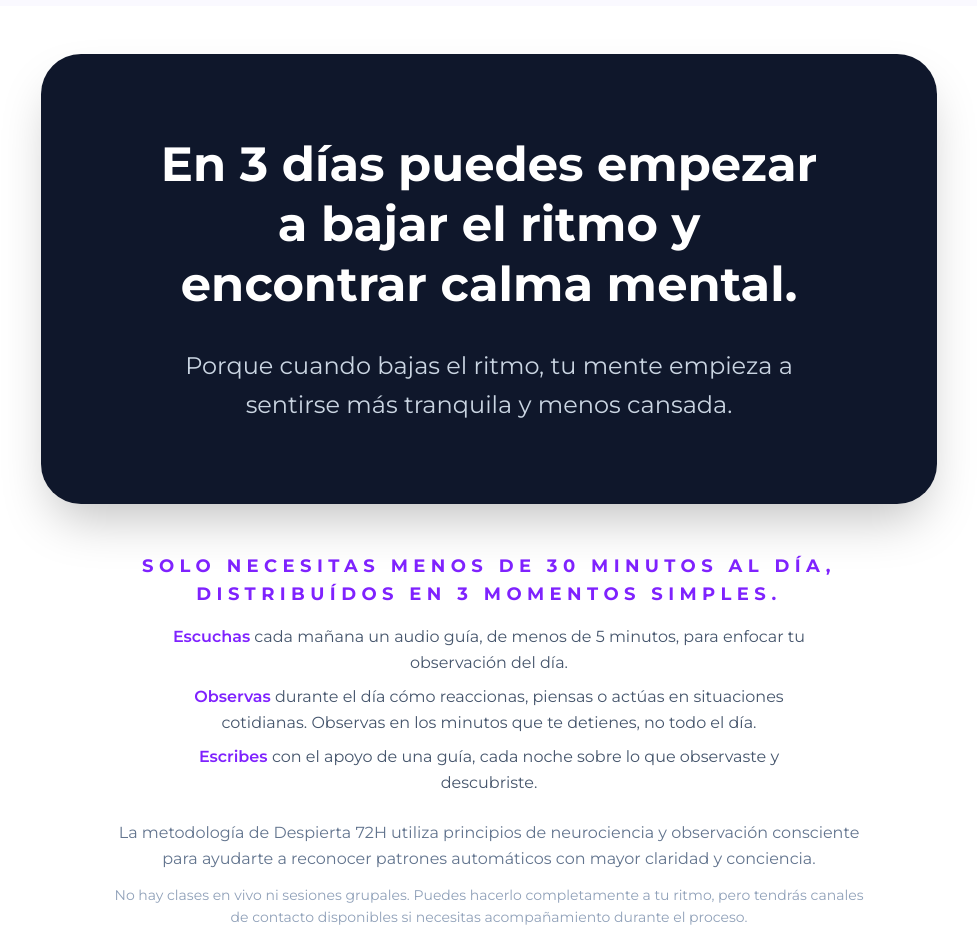
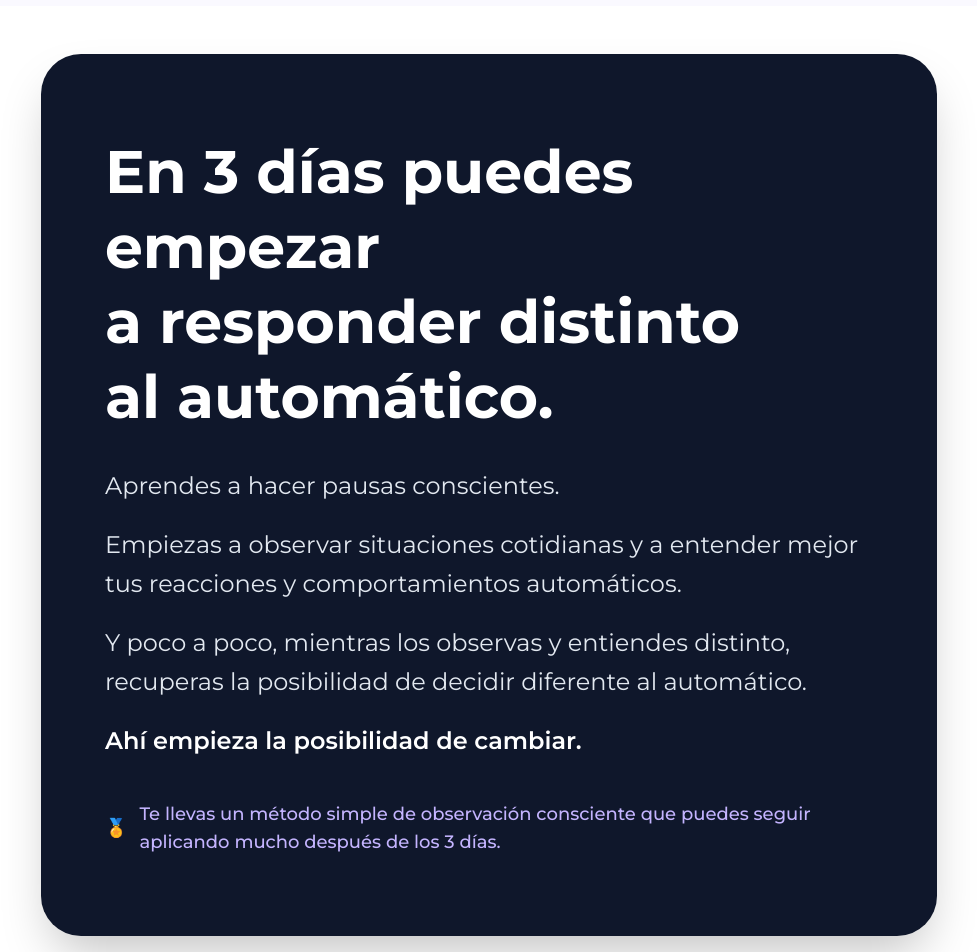
Before and after one commit to cursossolange/despierta-72h, a React (Vite) app: page / in a window 1280 px wide. Shown: the part 3380-4332 px from the top of the page, without its empty margins (151-1128 px from the left). Built offline with nearby package versions, Linux system fonts and the light colour scheme; no server answers.

Commit message:
Update LandingPage.tsx

```diff
--- a/src/components/LandingPage.tsx
+++ b/src/components/LandingPage.tsx
@@ -366,19 +366,39 @@ export default function LandingPage({ onPurchase }: LandingPageProps) {
               <div className="absolute top-[-10%] left-[-10%] w-40 h-40 bg-white/30 rounded-full blur-2xl"></div>
               <div className="absolute bottom-[-10%] right-[-10%] w-40 h-40 bg-white/30 rounded-full blur-2xl"></div>
 
+ <h2 className="text-4xl md:text-6xl font-black text-white leading-tight mb-8">
+  En 3 días puedes empezar
+  <br />
+  a responder distinto
+  <br />
+  al automático.
+</h2>
 
-            <div className="relative z-10 space-y-6 max-w-2xl mx-auto text-center">
+<div className="space-y-5 text-lg md:text-2xl text-slate-200 leading-relaxed max-w-4xl mx-auto">
+  <p>
+    Aprendes a hacer pausas conscientes.
+  </p>
 
-<h3 className="text-3xl md:text-5xl font-black leading-tight text-white mb-8">
-  En 3 días puedes empezar a bajar el ritmo y encontrar calma mental.
-</h3>
+  <p>
+   Empiezas a observar situaciones cotidianas y a entender mejor tus reacciones y comportamientos automáticos.
+  </p>
 
-<p className="text-lg md:text-2xl text-slate-300 leading-relaxed max-w-3xl mx-auto">
-  Porque cuando bajas el ritmo,
-tu mente empieza a sentirse más tranquila y menos cansada.
-</p>
+  <p>
+Y poco a poco, mientras los observas y entiendes distinto, recuperas la posibilidad de decidir diferente al automático.
+  </p>
 
+  <p className="font-semibold text-white">
+    Ahí empieza la posibilidad de cambiar.
+  </p>
 </div>
+
+<div className="mt-10 flex items-center justify-center gap-3 text-violet-300 text-base md:text-lg font-medium">
+  <span>🏅</span>
+  <span>
+    Te llevas un método simple de observación consciente que puedes seguir aplicando mucho después de los 3 días.
+  </span>
+</div>
+
 </motion.div>
 </div>
 </section>
```
